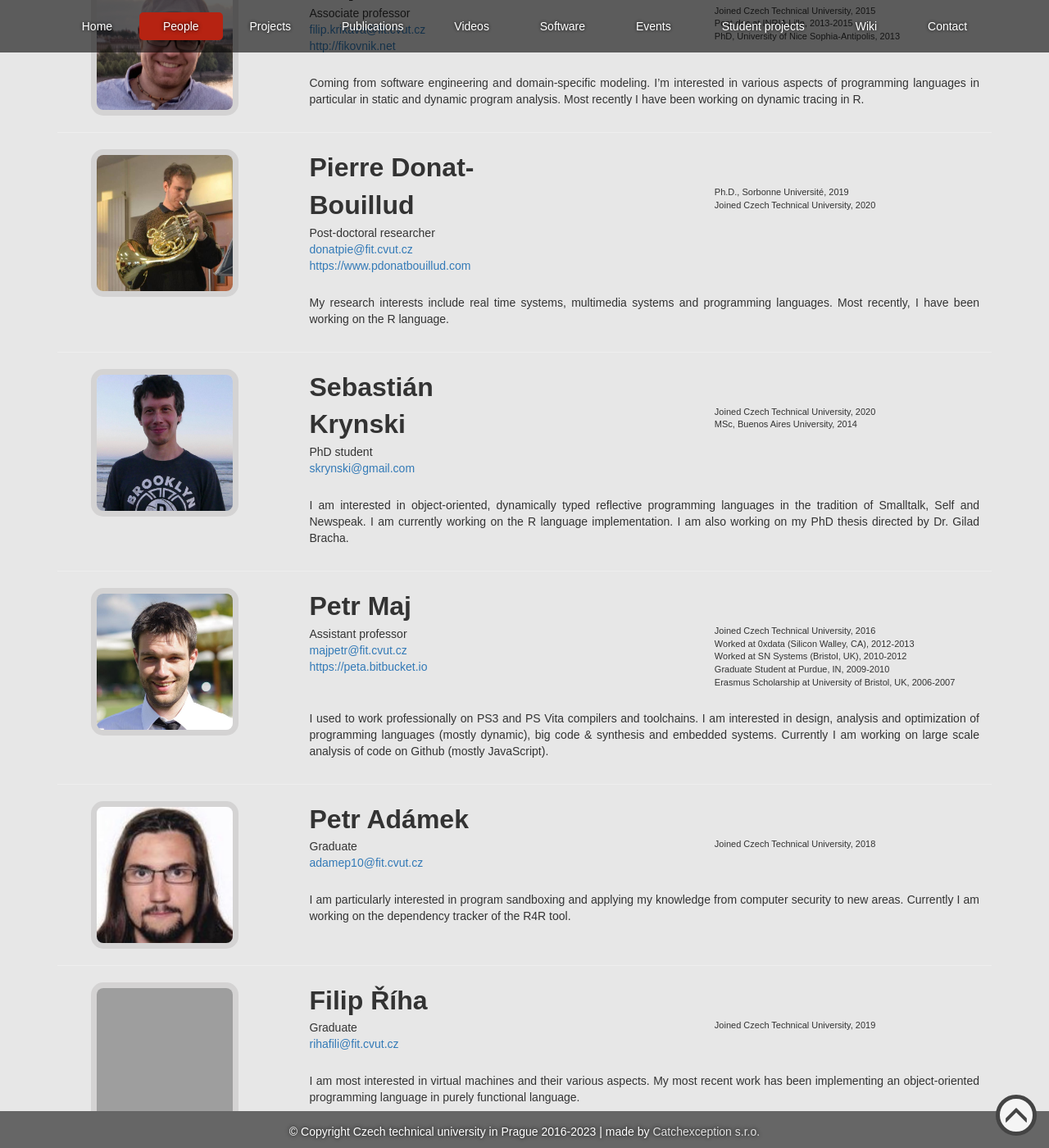
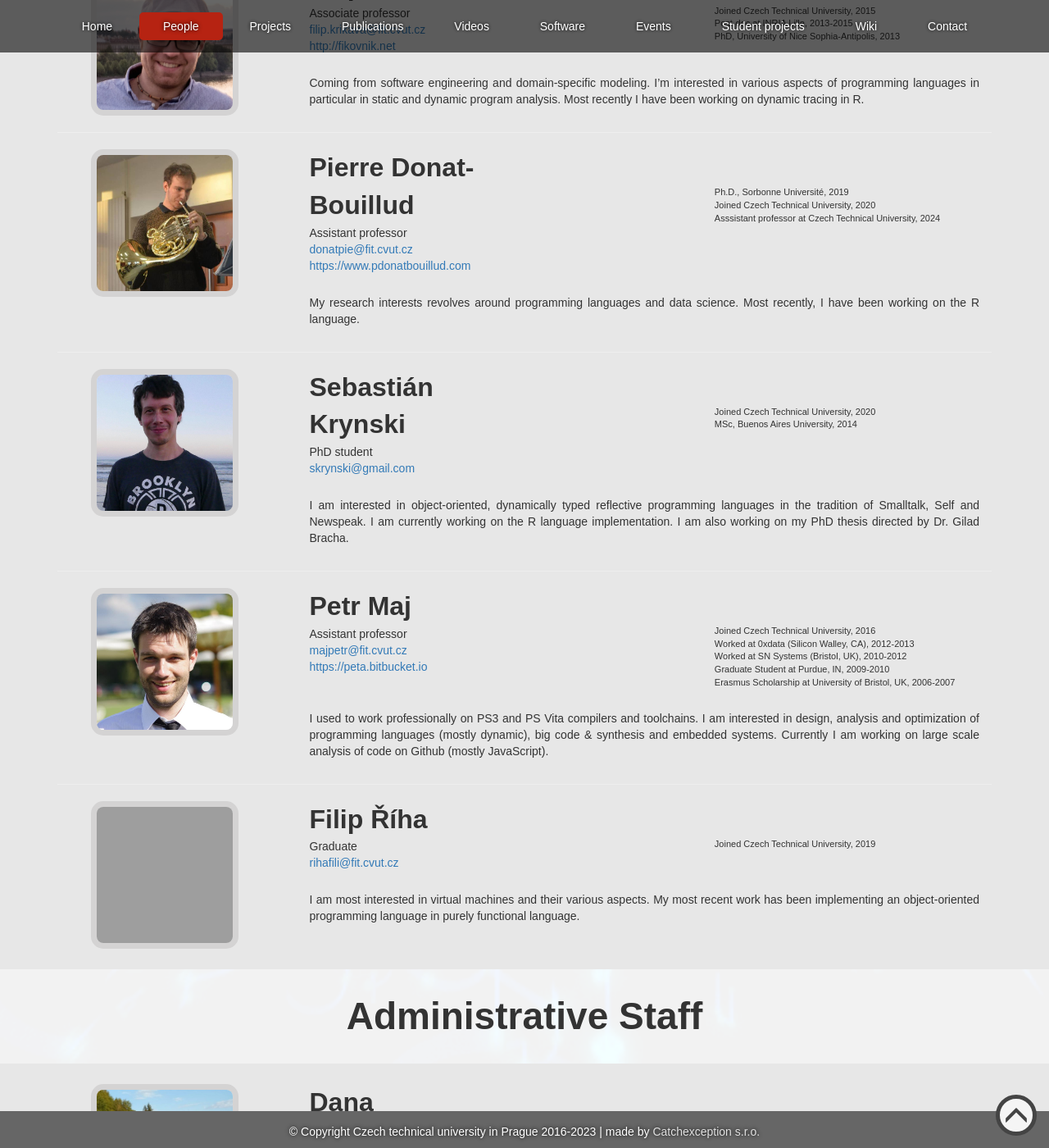
Before and after one commit to PRL-PRG/prl-prg.github.io, a Jekyll site: the page built from people.md, in a window 1280 px wide and 1400 px high, scrolled down 846 px. Shown: the whole window at 82% size. Built offline with Jekyll 4.4.1, drawn with Linux system fonts in a browser that asks for light colours; some of the changed text lies outside the part shown; grey boxes are pictures that could not be loaded.

Commit message:
Update people

```diff
--- a/people.md
+++ b/people.md
@@ -84,13 +84,14 @@ people:
   - type: researcher
     name: Pierre Donat-Bouillud
     photo: pierre_donat-bouillud.jpg
-    title: Post-doctoral researcher
+    title: Assistant professor
     email: donatpie@fit.cvut.cz
     web: https://www.pdonatbouillud.com
     bio:
       - Ph.D., Sorbonne Université, 2019
       - Joined Czech Technical University, 2020
-    note: "My research interests include real time systems, multimedia systems and programming languages. Most recently, I have been working on the R language."
+      - Asssistant professor at Czech Technical University, 2024
+    note: "My research interests revolves around programming languages and data science. Most recently, I have been working on the R language."
 
   - type: alumni
     name: Colette Kerr
@@ -146,7 +147,7 @@ people:
       - Erasmus Scholarship at University of Bristol, UK, 2006-2007
     note: "I used to work professionally on PS3 and PS Vita compilers and toolchains. I am interested in design, analysis and optimization of programming languages (mostly dynamic), big code & synthesis and embedded systems. Currently I am working on large scale analysis of code on Github (mostly JavaScript)."
 
-  - type: researcher
+  - type: alumni
     name: Petr Adámek
     photo: petr_adamek.jpg
     title: Graduate
```
Also changed, not shown: README.md.
